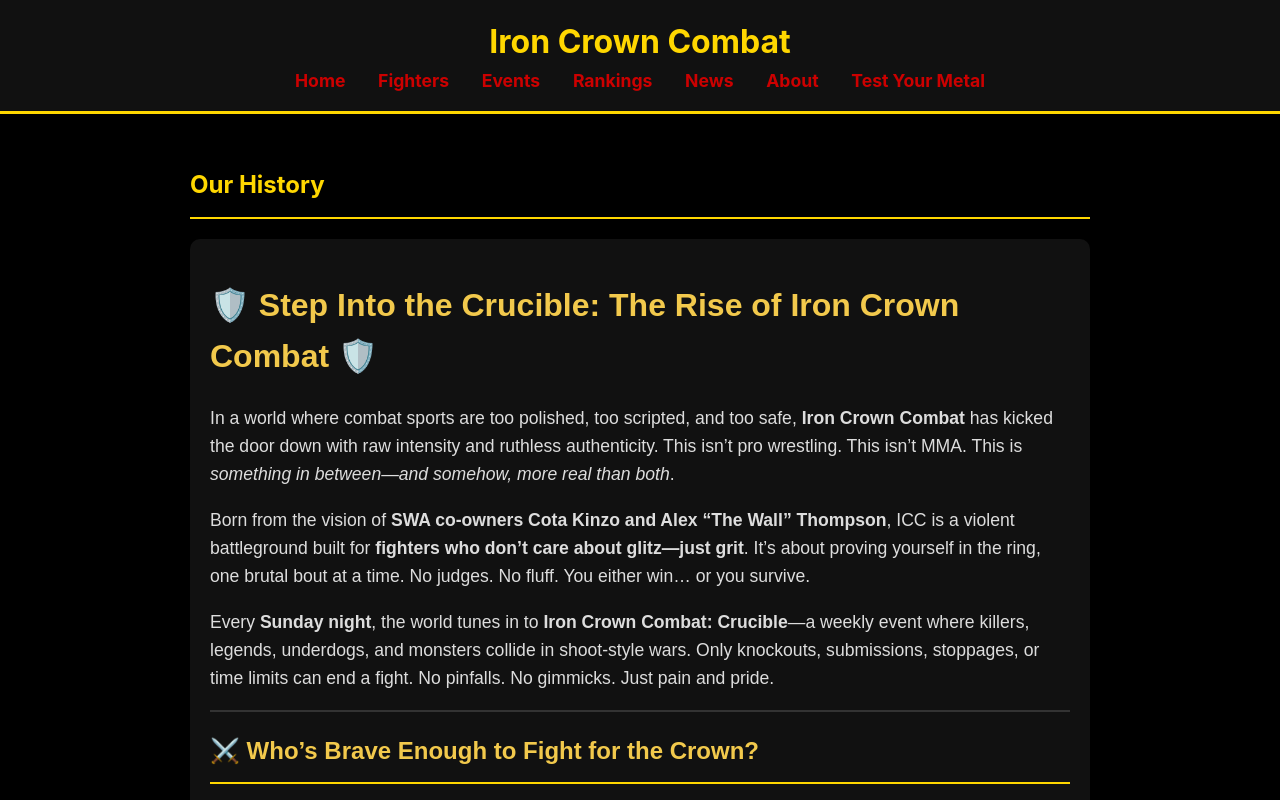
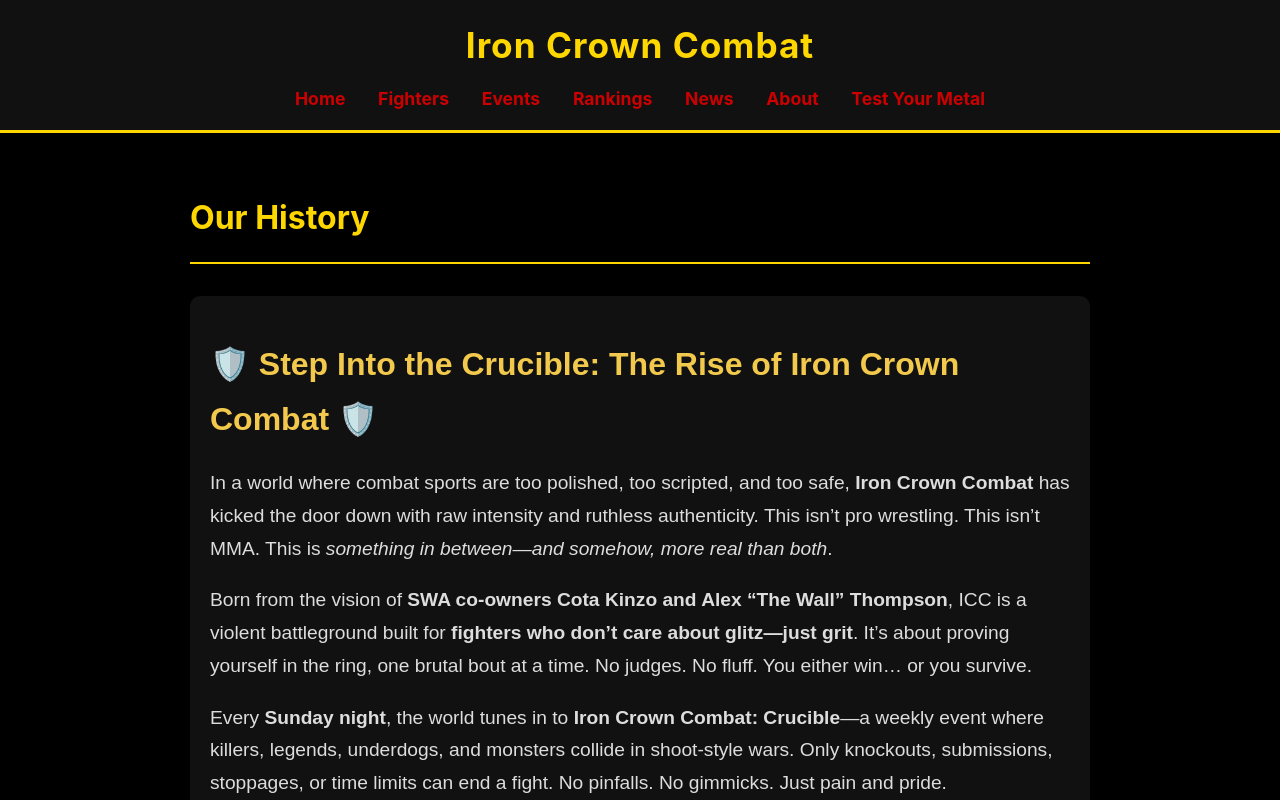
Before and after one commit to HorrorNerd/Iron-Crown-Combat, a plain HTML site: page about.html in a window 1280 px wide. Shown: the top 800 px of the page. Drawn offline with Linux system fonts and the light colour scheme.

Commit message:
Update about.html

```diff
--- a/about.html
+++ b/about.html
@@ -5,16 +5,17 @@
     <meta name="viewport" content="width=device-width, initial-scale=1.0"/>
     <title>Iron Crown Combat - About Us</title>
     <style>
-        body { margin: 0; font-family: -apple-system, BlinkMacSystemFont, "Segoe UI", Roboto, Helvetica, Arial, sans-serif; background-color: #000; color: #f5f5f5; line-height: 1.6; }
-        header { background-color: #111; padding: 1em; border-bottom: 3px solid gold; text-align: center; }
-        .logo { color: gold; font-size: 2em; font-weight: bold; margin: 0; }
-        nav a { margin: 0 0.8em; color: #cc0000; text-decoration: none; font-size: 1.1em; font-weight: bold; }
-        nav a:hover { text-decoration: underline; }
-        main { padding: 2em 1em; max-width: 900px; margin: 0 auto; }
-        h2 { color: gold; border-bottom: 2px solid gold; padding-bottom: 0.5em; }
-        p { font-size: 1.1em; color: #ddd; }
-        .social-links a { display: inline-block; background-color: #cc0000; color: white; padding: 10px 20px; text-decoration: none; font-weight: bold; border-radius: 5px; margin-right: 1em; }
-        .social-links a:hover { background-color: #ff3333; }
+    body { margin: 0; font-family: -apple-system, BlinkMacSystemFont, "Segoe UI", Roboto, Helvetica, Arial, sans-serif; background-color: #000; color: #f5f5f5; line-height: 1.7; }
+    header { background-color: #111; padding: 1em; border-bottom: 3px solid gold; text-align: center; }
+    .logo { color: gold; font-size: 2.2em; font-weight: bold; margin: 0; letter-spacing: 1px; }
+    nav { margin-top: 0.5em; }
+    nav a { margin: 0 0.8em; color: #cc0000; text-decoration: none; font-size: 1.1em; font-weight: bold; }
+    nav a:hover { text-decoration: underline; }
+    main { padding: 2em 1em; max-width: 900px; margin: 0 auto; }
+    h2 { font-size: 2em; color: gold; border-bottom: 2px solid gold; padding-bottom: 0.5em; margin-bottom: 1em; }
+    p { font-size: 1.2em; color: #ddd; }
+    .social-links a { display: inline-block; background-color: #cc0000; color: white; padding: 12px 24px; text-decoration: none; font-weight: bold; border-radius: 5px; margin-right: 1em; font-size: 1.1em; }
+    .social-links a:hover { background-color: #ff3333; }
     </style>
 </head>
 <body>
```
